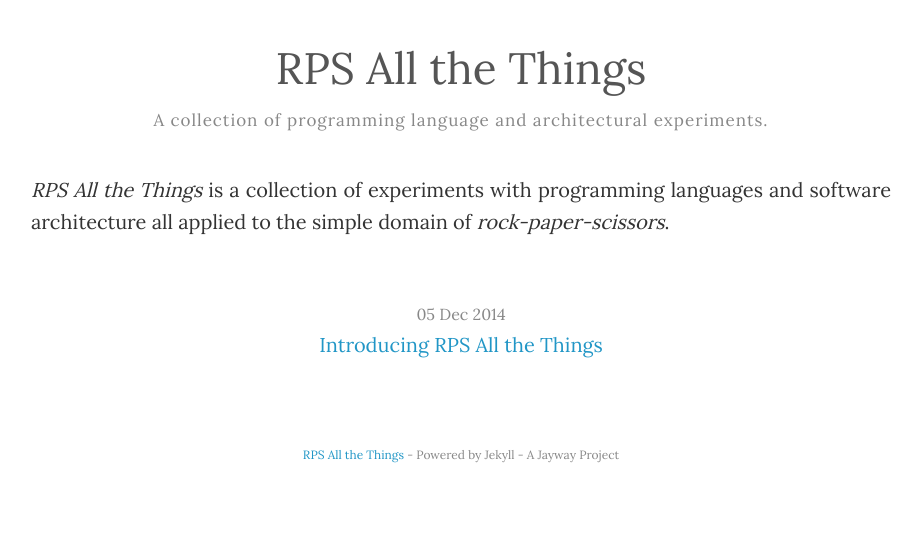
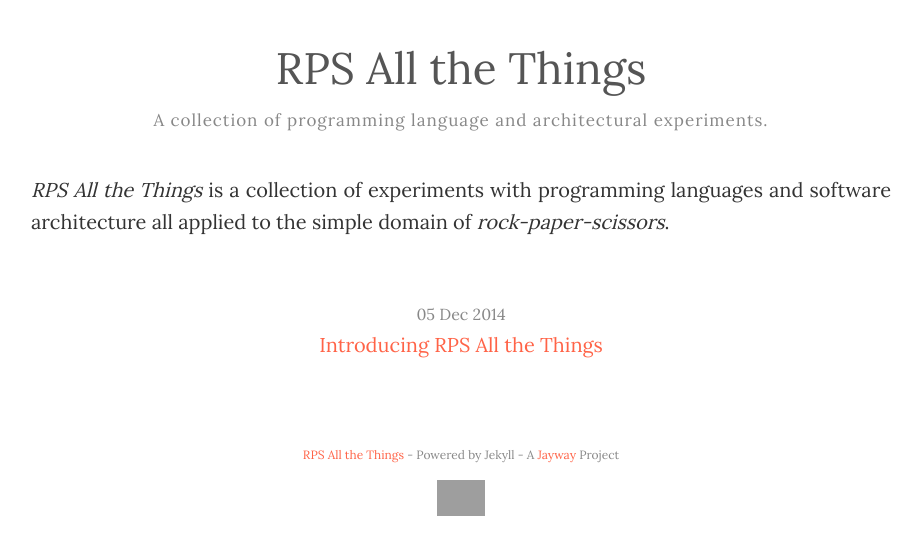
Before and after one commit to jayway/rpsallthethings, a Jekyll site: the page built from index.html, in a window 1280 px wide. Shown: the top 555 px of the page, without its empty margins (179-1101 px from the left). Built offline with Jekyll 4.4.1, drawn with Linux system fonts in a browser that asks for light colours; the list of posts is cut into pages by our own code; grey boxes are pictures that could not be loaded.

Commit message:
Logo in footer

```diff
--- a/_layouts/default.html
+++ b/_layouts/default.html
@@ -21,7 +21,14 @@
       {{ content }}
 
       <footer>
-        <p><a href="{{ site.baseurl }}/">{{ site.name }}</a> - Powered by Jekyll - A {{ site.author }} Project</p>
+        <p>
+          <a href="{{ site.baseurl }}/">{{ site.name }}</a>
+          - Powered by Jekyll -
+          A <a href="https://www.jayway.com/"> {{ site.author }}</a> Project
+        </p>
+        <a href="https://www.jayway.com/">
+          <img src="{{ site.baseurl }}/assets/img/jay.svg">
+        </a>
       </footer>
 
     </div>
--- a/_scss/base/_variables.scss
+++ b/_scss/base/_variables.scss
@@ -1,6 +1,6 @@
 // Colors
 
-$main-color:        #2196c6;
+$main-color:        tomato;
 $bg-color:          white;
 $text-color:        #333;
 $link-color:        $main-color;
--- a/_scss/pages/_posts.scss
+++ b/_scss/pages/_posts.scss
@@ -21,7 +21,7 @@
   }
 } // end blockquote
 
-img {
+main img {
   width: 100%;
   height: 100%;
 }
--- a/_scss/partials/_footer.scss
+++ b/_scss/partials/_footer.scss
@@ -4,4 +4,9 @@
   text-align: center;
   font-size: 60%;
   color: $footer-color;
+
+  img {
+    display: inline-block;
+    height: 3em;
+  }
 }
```
